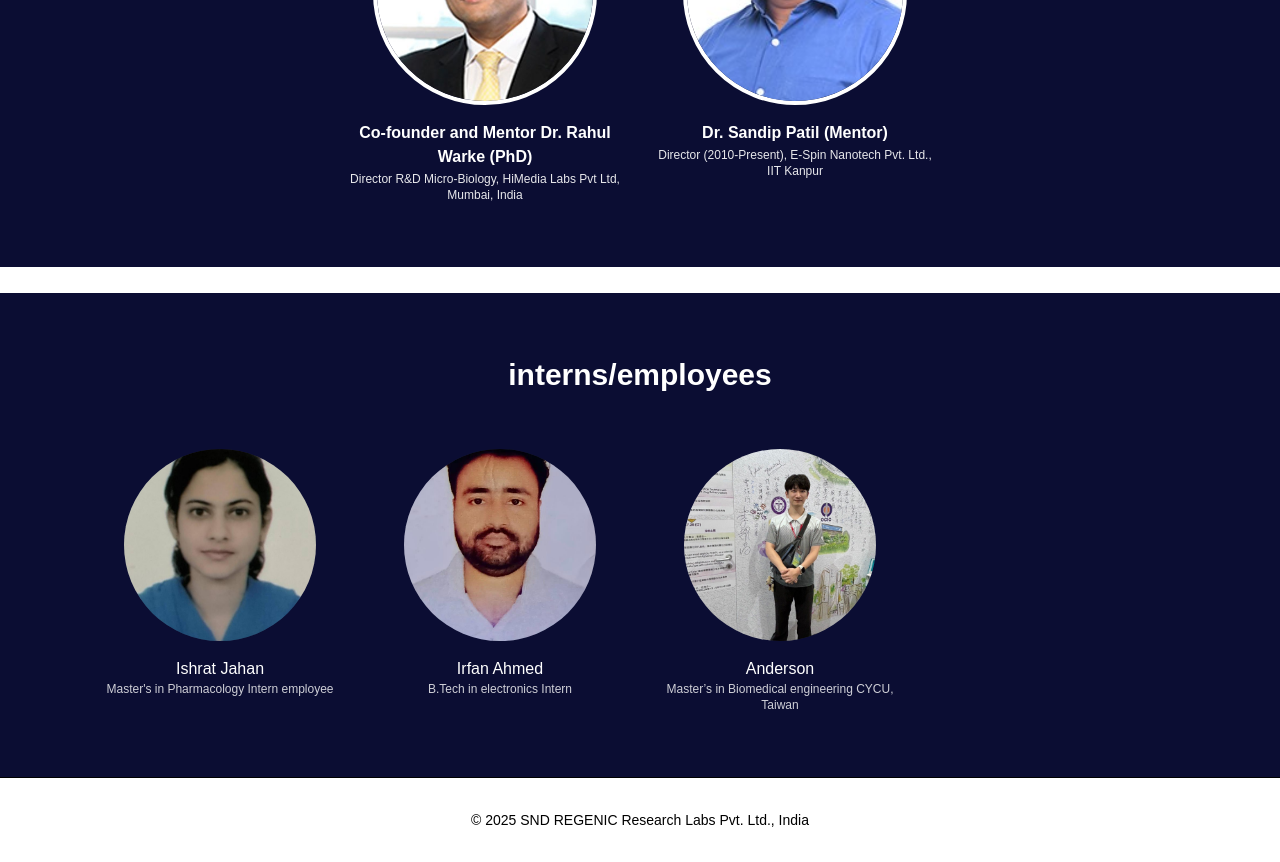
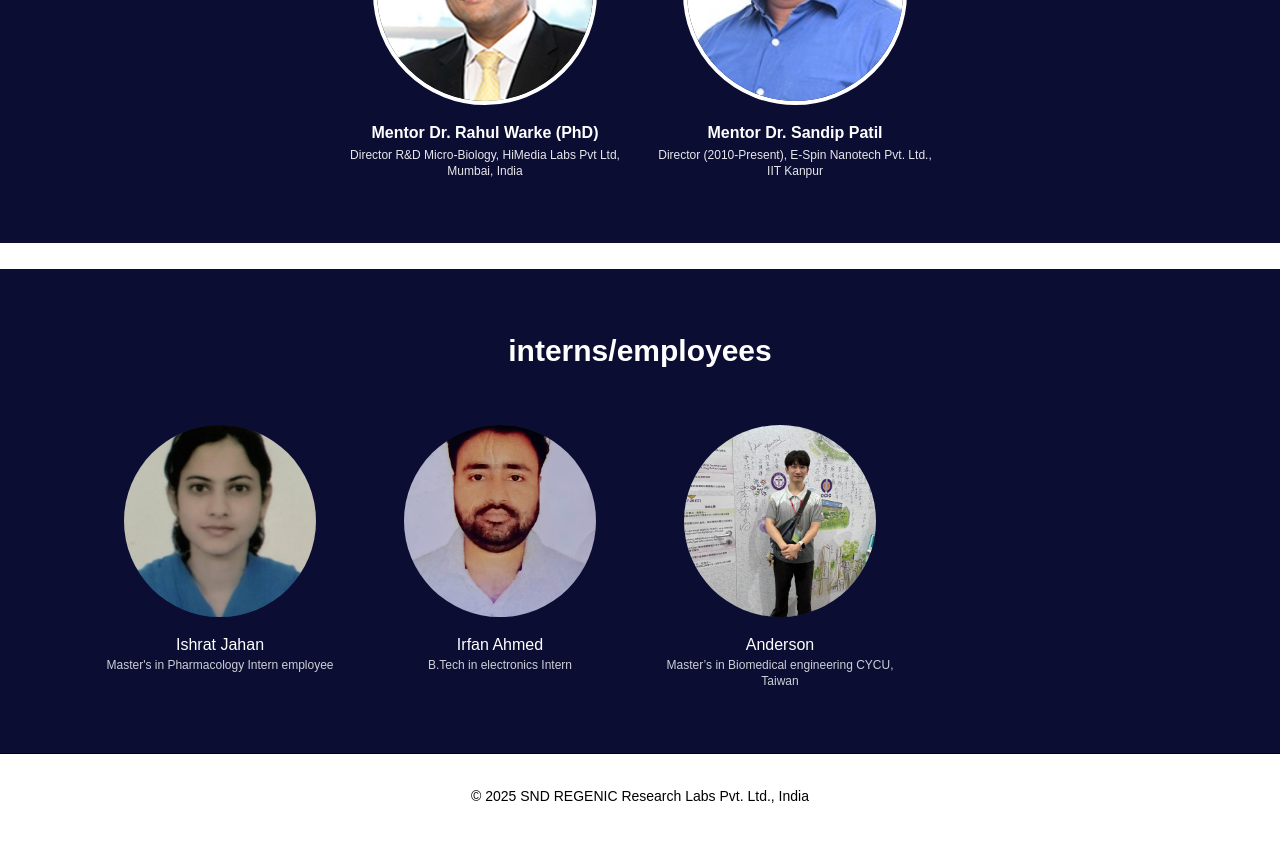
Before and after one commit to technicalrahul001/sng_regenic_medical, a Next.js app: page /about in a window 1280 px wide. Shown: the part 3120-3982 px from the top of the page. After the commit the page ends 3958 px from the top, so only its background shows below. Built offline with nearby package versions, Linux system fonts and the light colour scheme.

Commit message:
remove co-founder tag & text arrange for patil ji

```diff
--- a/src/app/about/page.tsx
+++ b/src/app/about/page.tsx
@@ -222,7 +222,7 @@ export default function AboutPage() {
             className="w-56 h-56 rounded-full object-cover mb-4 border-4 border-white"
           />
           <h3 className="font-bold text-base text-center">
-      Co-founder and Mentor Dr. Rahul Warke (PhD)
+            Mentor Dr. Rahul Warke (PhD)
           </h3>
           <p className="text-xs text-center opacity-90 mt-0.5">
             Director R&D Micro-Biology, HiMedia Labs Pvt Ltd, Mumbai, India
@@ -237,13 +237,12 @@ export default function AboutPage() {
             className="w-56 h-56 rounded-full object-cover mb-4 border-4 border-white"
           />
           <h3 className="font-bold text-base text-center">
-      Dr. Sandip Patil (Mentor)
+            Mentor Dr. Sandip Patil
           </h3>
           <p className="text-xs text-center opacity-90 mt-0.5">
             Director (2010-Present), E-Spin Nanotech Pvt. Ltd., IIT Kanpur
           </p>
         </div>
-
       </div>
 
            </div>
```
Lines whose indentation alone changed are shown as unchanged.
